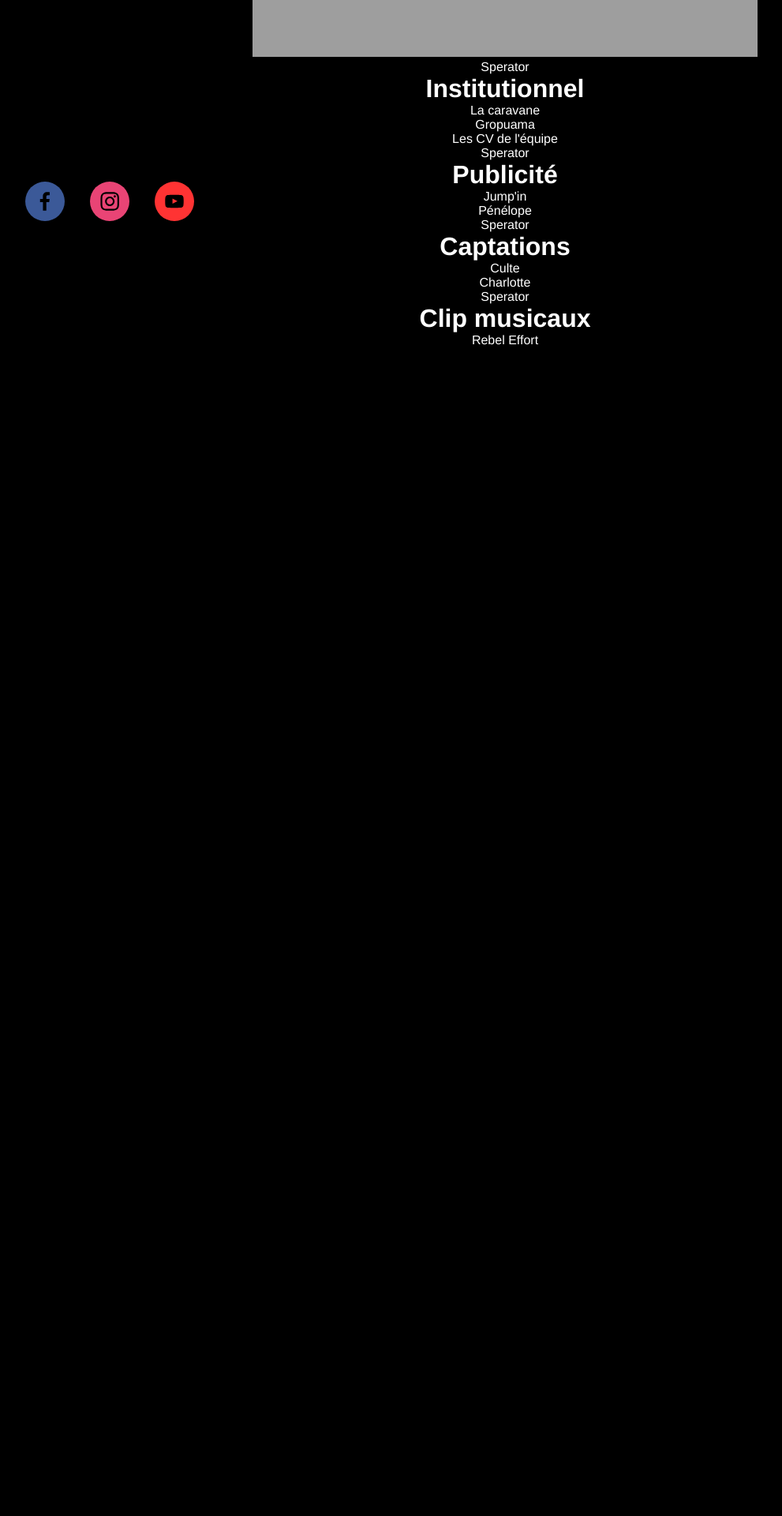
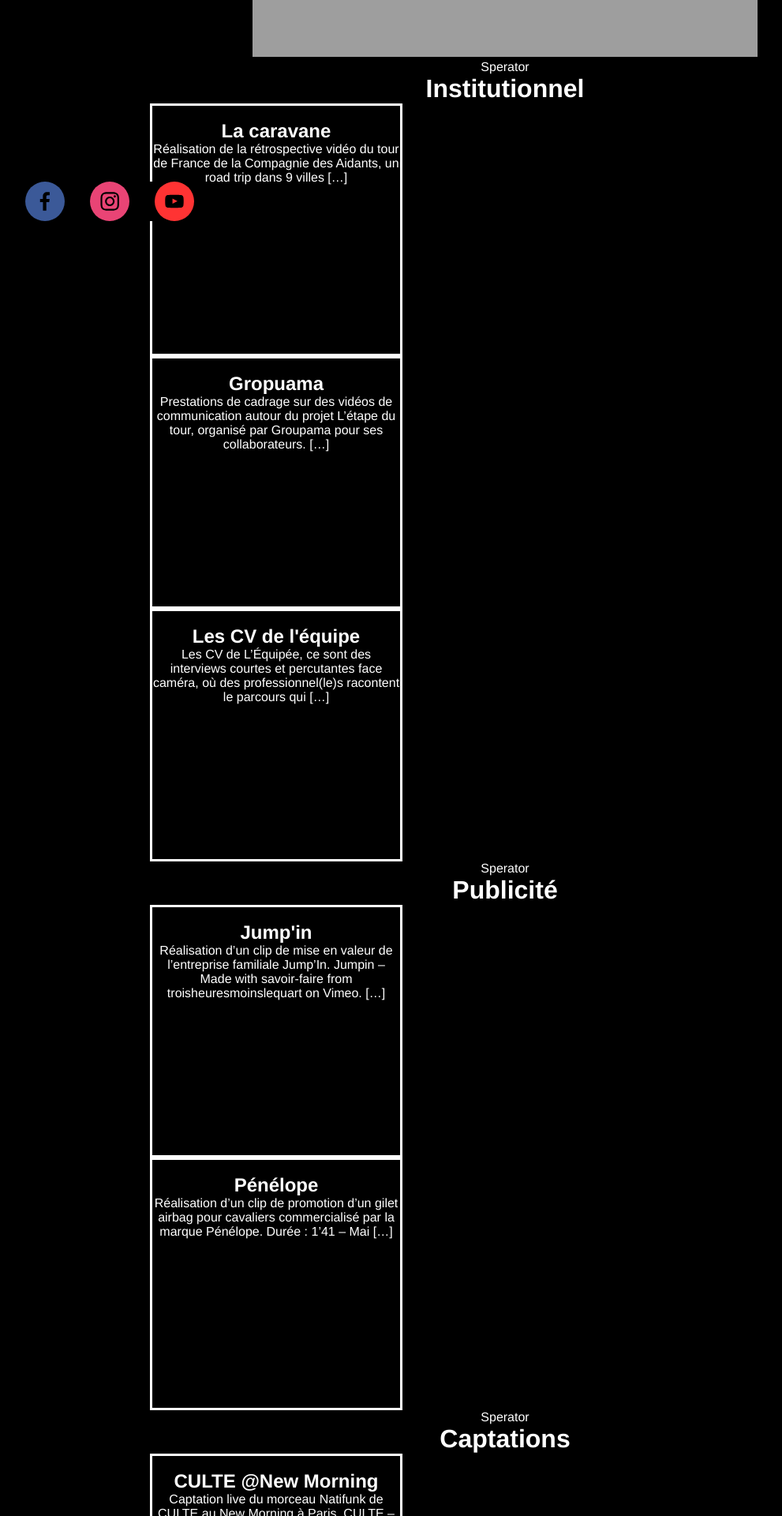
Before and after one commit to damdamtouch/3h-14, a React (Vite) app: page /#/prestations in a window 1280 px wide. Shown: the part 520-2440 px from the top of the page at 79% size, without its empty margins (0-991 px from the left). Before the commit the page ends 992 px from the top, so only its background shows below. Built offline with nearby package versions, Linux system fonts and the light colour scheme; grey boxes are pictures that could not be loaded.

Commit message:
improving prestations

```diff
--- a/index.html
+++ b/index.html
@@ -4,7 +4,7 @@
     <meta charset="UTF-8" />
     <link rel="icon" type="image/svg+xml" href="/vite.svg" />
     <meta name="viewport" content="width=device-width, initial-scale=1.0" />
-    <title>Vite + React</title>
+    <title>| Trois Heures Moins le Quart | 3H-1/4</title>
   </head>
   <body>
     <div id="root"></div>
--- /dev/null
+++ b/src/components/Tile.jsx
@@ -0,0 +1,14 @@
+import React from "react";
+
+function Tile(props) {
+  console.log("bonjour la props", props);
+  return (
+    <div className="tile">
+      <img />
+      <h2>{props.title} </h2>
+      <p>{props.paragraphe} </p>
+    </div>
+  );
+}
+
+export default Tile;
--- a/src/index.css
+++ b/src/index.css
@@ -52,3 +52,9 @@ main {
     color: black;
   }
 }
+
+.tile {
+  border: solid;
+  width: 20rem;
+  height: 20rem;
+}
--- a/src/pages/Prestations.jsx
+++ b/src/pages/Prestations.jsx
@@ -1,5 +1,5 @@
 import React from "react";
-
+import Tile from "../components/Tile";
 function Prestations() {
   return (
     <div className="Prestations">
@@ -21,9 +21,9 @@ function Prestations() {
           src="https://player.vimeo.com/video/787883133?h=f70a4d9c67"
           width="640"
           height="360"
-          frameborder="0"
+          frameBorder="0"
           allow="autoplay; fullscreen; picture-in-picture"
-          allowfullscreen
+          allowFullScreen
         ></iframe>
       </div>
 
@@ -31,31 +31,59 @@ function Prestations() {
 
       <div>
         <h1>Institutionnel</h1>
-        <div>La caravane</div>
-        <div>Gropuama</div>
-        <div>Les CV de l'équipe</div>
+        <Tile
+          title="La caravane"
+          paragraphe="Réalisation de la rétrospective vidéo du tour de France de la Compagnie des Aidants, un road trip dans 9 villes […]"
+        />
+        <Tile
+          title="Gropuama"
+          paragraphe="Prestations de cadrage sur des vidéos de communication autour du projet L’étape du tour, organisé par Groupama pour ses collaborateurs. […]"
+        />
+        <Tile
+          title="Les CV de l'équipe"
+          paragraphe="Les CV de L’Équipée, ce sont des interviews courtes et percutantes face caméra, où des professionnel(le)s racontent le parcours qui […]"
+        />
       </div>
 
       <div>Sperator</div>
 
       <div>
         <h1>Publicité</h1>
-        <div>Jump'in</div>
-        <div>Pénélope</div>
+
+        <Tile
+          title="Jump'in"
+          paragraphe="Réalisation d’un clip de mise en valeur de l’entreprise familiale Jump’In. Jumpin – Made with savoir-faire from troisheuresmoinslequart on Vimeo. […]"
+        />
+        <Tile
+          title="Pénélope"
+          paragraphe="Réalisation d’un clip de promotion d’un gilet airbag pour cavaliers commercialisé par la marque Pénélope. Durée : 1’41 – Mai […]"
+        />
       </div>
       <div>Sperator</div>
 
       <div>
         <h1>Captations</h1>
-        <div>Culte</div>
-        <div>Charlotte</div>
+
+        <Tile
+          title="CULTE @New Morning"
+          paragraphe="Captation live du morceau Natifunk de CULTE au New Morning à Paris. CULTE – Live @ New Morning – Natifunk […]"
+        />
+
+        <Tile
+          title="Charlotte Planchou live session"
+          paragraphe="Captation du morceau Maintenant de Charlotte Planchou en live session au Centre culturel des Bords de Marne.          "
+        />
       </div>
 
       <div>Sperator</div>
 
       <div>
         <h1>Clip musicaux</h1>
-        <div>Rebel Effort</div>
+
+        <Tile
+          title="Rebel Effort - Love Machine"
+          paragraphe="Écriture et réalisation du clip vidéo du titre Love Machine interprété par Rebel Effort"
+        />
       </div>
     </div>
   );
```
Also changed, not shown: 3 other files (tests, documents, lock files or other folders).
